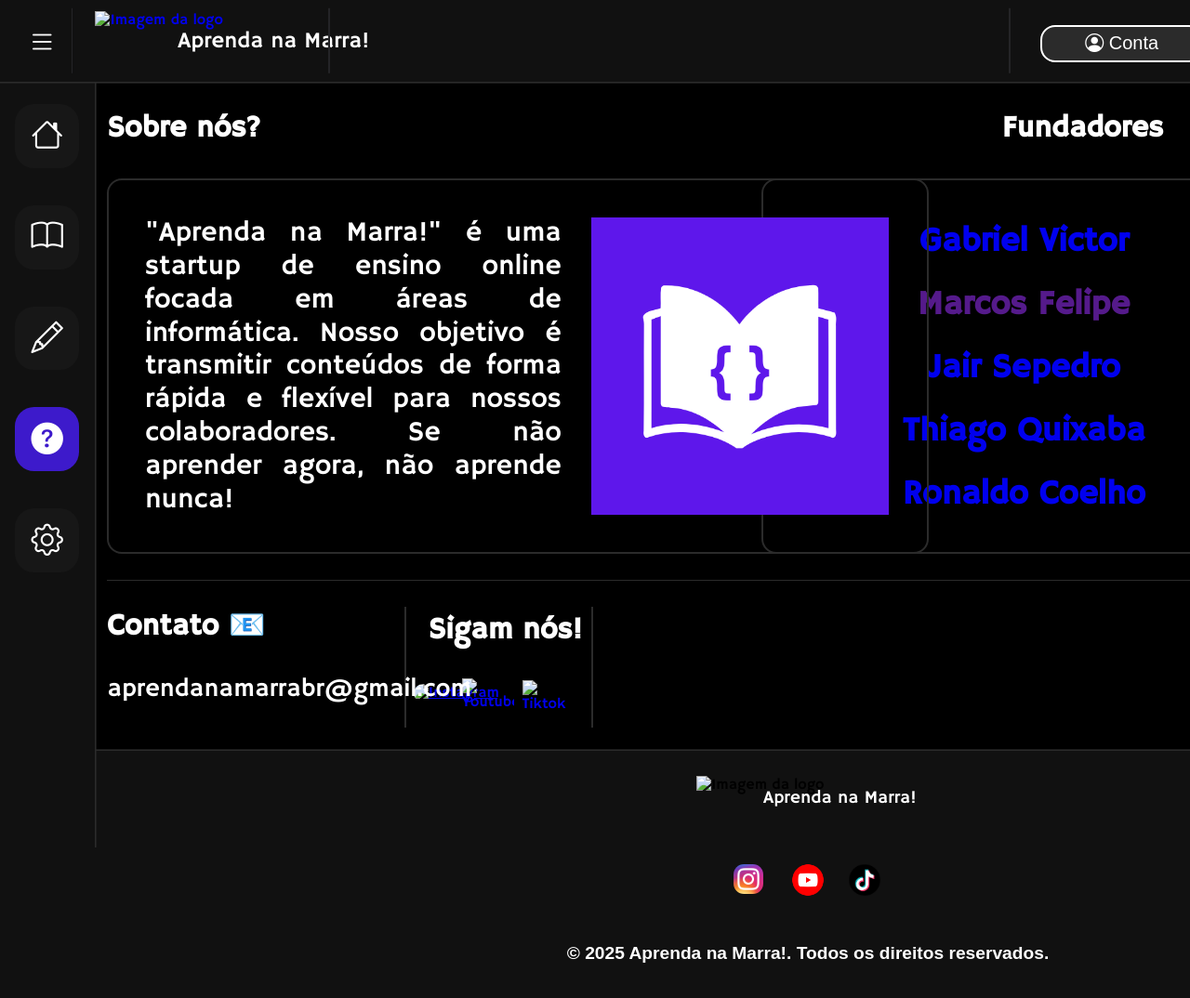
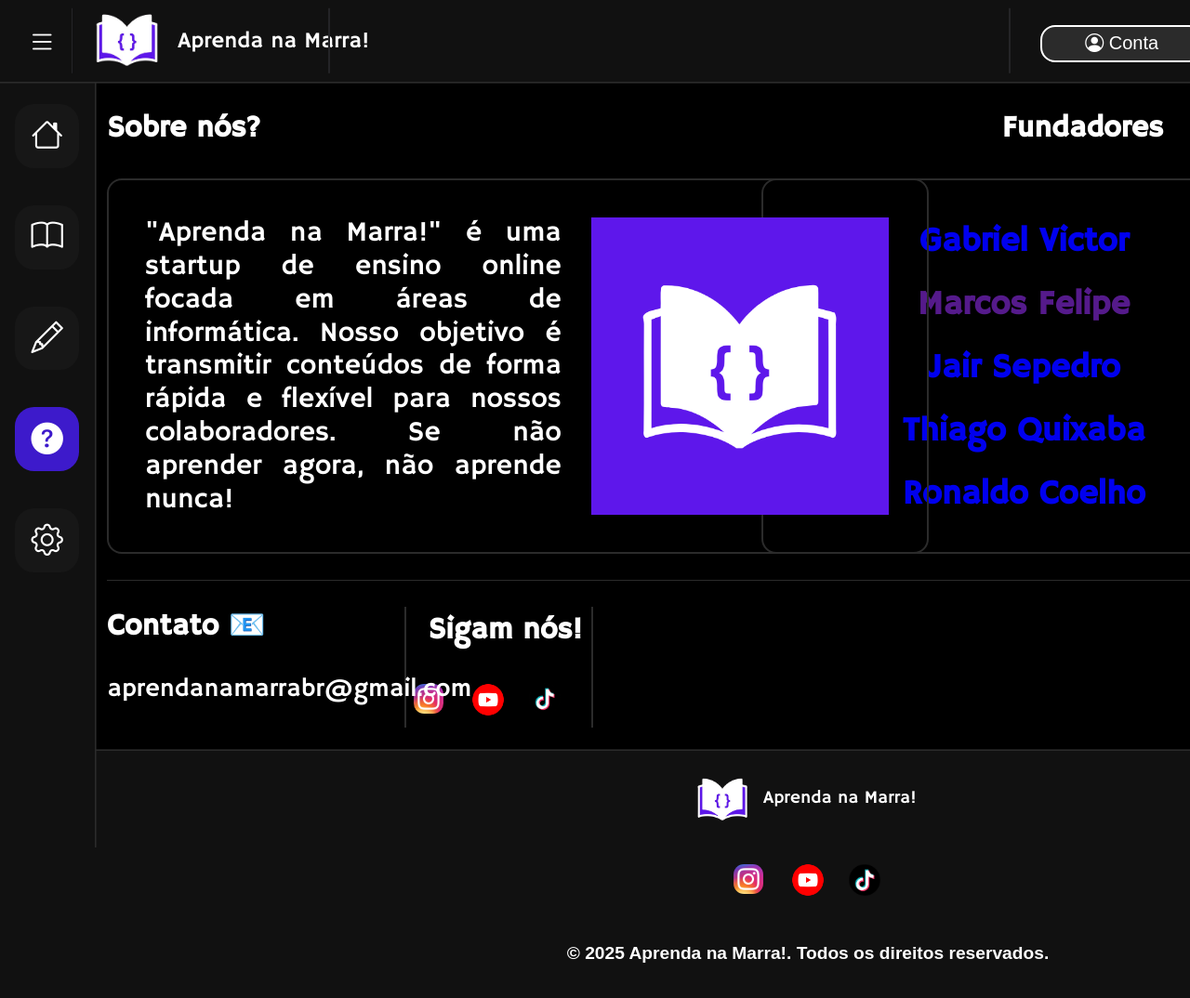
Before and after one commit to GabrielVicto7/AprendanaMarra-, a plain HTML site: page Sobre.html in a window 1280 px wide. Shown: the top 1074 px of the page at 93% size. Drawn offline with nearby package versions, Linux system fonts and the light colour scheme; files whose address does not match are found by name.

Commit message:
Update Sobre.html

```diff
--- a/Sobre.html
+++ b/Sobre.html
@@ -12,17 +12,17 @@
     <div id="RedesSociaisdfw">
         <div class="Icons">
             <a href="https://www.instagram.com" target="_blank" rel="noopener noreferrer">
-                <img src="/Imagens/Logo Insta.webp" alt="Instagram">
+                <img src="Logo Insta.webp" alt="Instagram">
             </a>
         </div>
         <div>
             <a href="https://www.youtube.com/@AprendaNaMarraBR" target="_blank" rel="noopener noreferrer">
-                <img src="/Imagens/Logo You.webp" alt="Youtube" id="IconsYou">
+                <img src="Logo You.webp" alt="Youtube" id="IconsYou">
             </a>
         </div>
         <div>
             <a href="https://www.tiktok.com/@aprendanamarrainfo" target="_blank" rel="noopener noreferrer">
-                <img src="/Imagens/Logo Tkt.png" alt="Tiktok" id="IconsTkt">
+                <img src="Logo Tkt.png" alt="Tiktok" id="IconsTkt">
             </a>
         </div>
     </div>
@@ -49,7 +49,7 @@
         <div id="Linha_1"><hr class="Linhas"></div>
         <a href="#">
             <div id="Logo">
-                <img src="Imagens/Icon HTML.png" alt="Imagem da logo" id="Img_Logo">
+                <img src="Icon HTML.png" alt="Imagem da logo" id="Img_Logo">
                 <p id="Texto_da_Logo">Aprenda na Marra!</p>
             </div>
         </a>
@@ -71,7 +71,7 @@
     </div>
     <div class="Rodapé" id="Rodapép">
         <div id="LogoRodapé">
-            <img src="Imagens/Icon HTML.png" alt="Imagem da logo" id="Img_LogoRod">
+            <img src="Icon HTML.png" alt="Imagem da logo" id="Img_LogoRod">
             <p id="Texto_da_LogoRod">Aprenda na Marra!</p>
         </div>
         <div id="RedesSociais">
```
